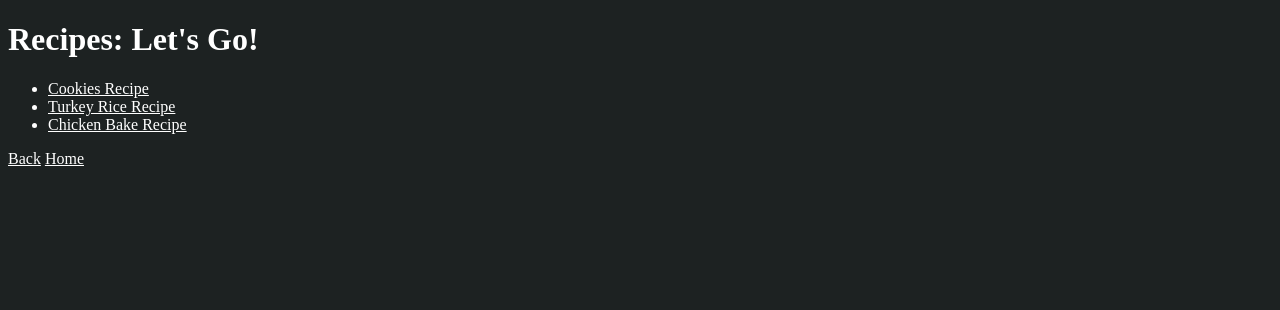
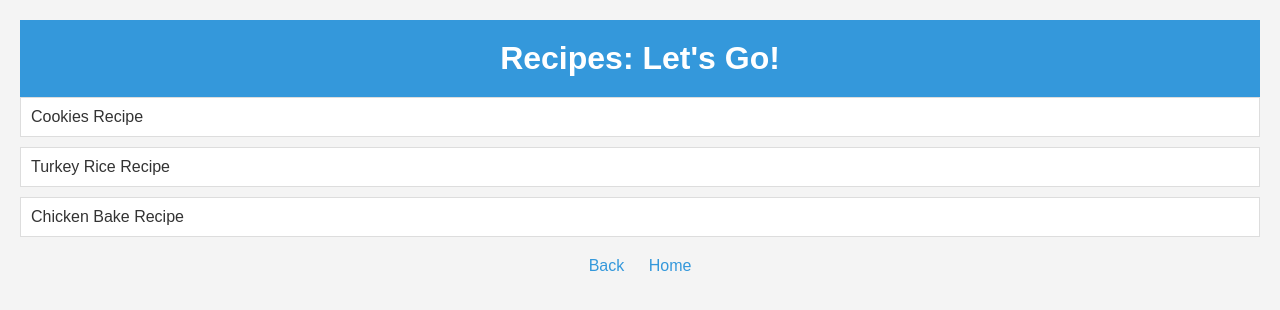
Before and after one commit to bradleeharr/odin-recipes, a plain HTML site: page index.html in a window 1280 px wide. Drawn offline with Linux system fonts and the light colour scheme.

Commit message:
Update styles.css

```diff
--- a/styles.css
+++ b/styles.css
@@ -1,11 +1,57 @@
-* {
-    color: white;
-    background-color: rgb(29, 34, 34);
+/* Reset some default styles */
+html, body, h1, ul, li, a {
+    margin: 0;
+    padding: 0;
 }
-.top, img {
-    color: blue;
-    background-color: rgb(46, 20, 20);
-    height: 40;
-    width: auto;
+
+/* Set a background color and font family */
+body {
+    background-color: #f4f4f4;
+    font-family: Arial, sans-serif;
+    padding: 20px;
+}
+
+/* Style the header */
+header {
+    background-color: #3498db;
+    color: #fff;
     text-align: center;
+    padding: 20px;
 }
+
+/* Style the navigation menu */
+nav ul {
+    list-style: none;
+    padding: 0;
+}
+
+nav li {
+    margin-bottom: 10px;
+}
+
+nav a {
+    text-decoration: none;
+    color: #333;
+    display: block;
+    padding: 10px;
+    border: 1px solid #ddd;
+    background-color: #fff;
+    transition: background-color 0.3s ease;
+}
+
+nav a:hover {
+    background-color: #3498db;
+    color: #fff;
+}
+
+/* Style the footer */
+footer {
+    text-align: center;
+    margin-top: 20px;
+}
+
+footer a {
+    text-decoration: none;
+    color: #3498db;
+    margin: 0 10px;
+}
```
